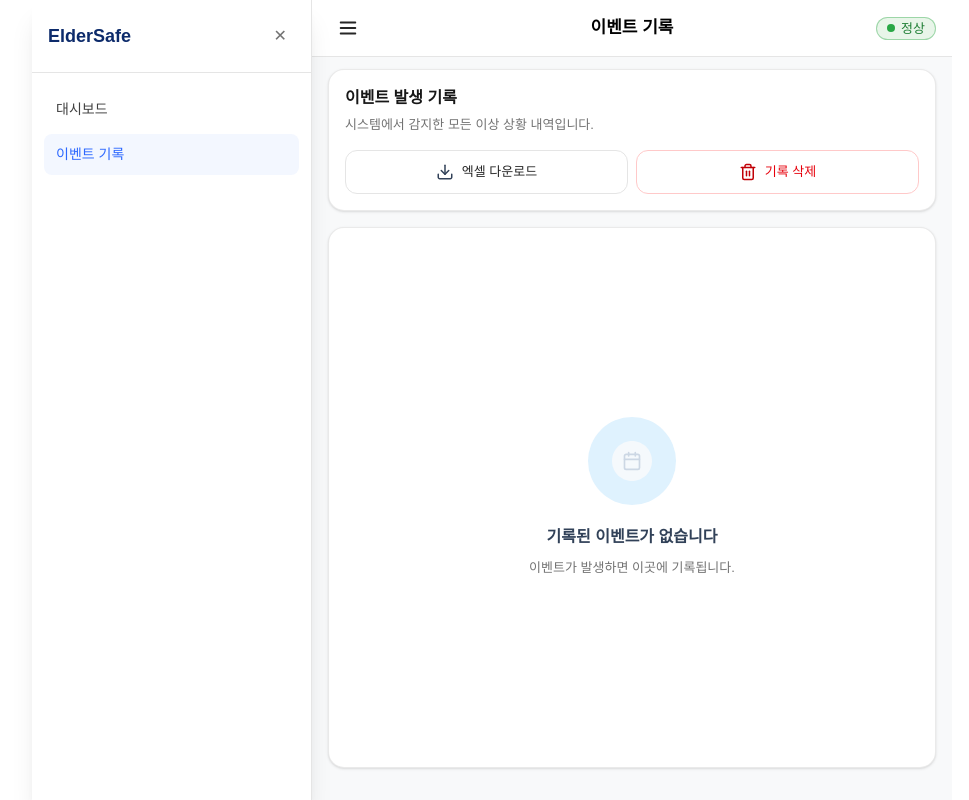
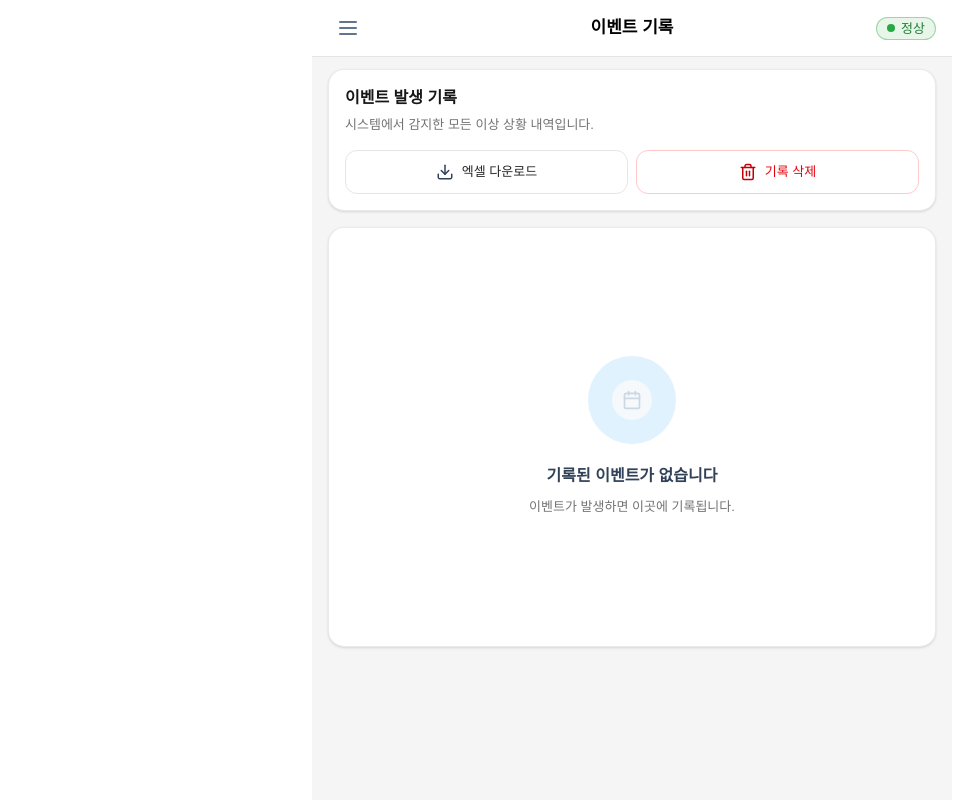
Before and after one commit to Jungsunmin/Elderly_Fall_Detection_System, a React (Vite) app in the folder frontend/: page /event-record in a window 1280 px wide. Shown: the whole page, without its empty margins (8-977 px from the left). Built offline with nearby package versions, Linux system fonts and the light colour scheme.

Commit message:
fix: ui구현완료료

```diff
--- a/frontend/src/components/AppLayout.tsx
+++ b/frontend/src/components/AppLayout.tsx
@@ -1,35 +1,38 @@
-import { useState, type ReactNode } from "react";
-
+import { useState } from "react";
+import { Outlet } from "react-router-dom";
 import Header from "./Header";
 import Sidebar from "./Sidebar";
 
-type AppLayoutProps = {
-  title: string;
-  statusLabel?: string;
-  statusTone?: "normal" | "danger";
-  children: ReactNode;
-};
+import { useLocation } from "react-router-dom";
 
-const AppLayout = ({
-  title,
-  statusLabel = "정상",
-  statusTone = "normal",
-  children,
-}: AppLayoutProps) => {
+type statusType = "normal" | "danger";
+const AppLayout = () => {
   const [isSidebarOpen, setIsSidebarOpen] = useState(false);
+  //statusTone은
+  const location = useLocation();
+  const currentPath = location.pathname;
+  const [status, setStatus] = useState<statusType>("normal");
+
+  //status는 backend에서 받아올 예정.
+  const toggleSidebar = () => {
+    setIsSidebarOpen(!isSidebarOpen);
+  };
+
+  let title = "";
+
+  if (currentPath.includes("/dashboard")) {
+    title = "대시보드";
+  } else if (currentPath.includes("/event-record")) {
+    title = "이벤트 기록";
+  }
 
   return (
-    <div className="relative flex min-h-dvh w-full flex-col bg-[#F8F9FA]">
-      <Header
-        title={title}
-        statusLabel={statusLabel}
-        statusTone={statusTone}
-        onMenuClick={() => setIsSidebarOpen(true)}
-      />
+    <div className="relative flex min-h-dvh w-full flex-col bg-[#F8F9FA overflow-hidden">
+      <Header title={title} status={status} toggleSidebar={toggleSidebar} />
 
-      <Sidebar isOpen={isSidebarOpen} onClose={() => setIsSidebarOpen(false)} />
+      <Sidebar isOpen={isSidebarOpen} onClose={toggleSidebar}/>
 
-      <main className="flex flex-1 flex-col gap-4 px-4 pb-8 pt-3">{children}</main>
+      <Outlet />
     </div>
   );
 };
--- a/frontend/src/components/Header.tsx
+++ b/frontend/src/components/Header.tsx
@@ -1,11 +1,10 @@
-export type HeaderStatusTone = "normal" | "danger";
+import menuIcon from "../assets/menuIcon.svg";
+type HeaderStatusTone = "normal" | "danger";
 
-export type HeaderProps = {
+type HeaderProps = {
   title: string;
-  statusLabel?: string;
-  statusTone?: HeaderStatusTone;
-  onMenuClick?: () => void;
-  className?: string;
+  status: HeaderStatusTone;
+  toggleSidebar: () => void;
 };
 
 const toneStyles: Record<
@@ -24,43 +23,26 @@ const toneStyles: Record<
   },
 };
 
-const MenuIcon = () => (
-  <svg
-    width="22"
-    height="22"
-    viewBox="0 0 24 24"
-    fill="none"
-    stroke="currentColor"
-    strokeWidth="2"
-    strokeLinecap="round"
-    className="text-neutral-800"
-    aria-hidden
-  >
-    <path d="M4 6h16M4 12h16M4 18h16" />
-  </svg>
-);
-
 const Header = ({
   title,
-  statusLabel = "정상",
-  statusTone = "normal",
-  onMenuClick,
-  className = "",
+  status,
+  toggleSidebar,
 }: HeaderProps) => {
-  const tone = toneStyles[statusTone];
+  const tone = toneStyles[status];
+  const statusLabel = status === "normal" ? "정상" : "위험";
 
   return (
     <header
-      className={`sticky top-0 z-20 w-full border-b border-neutral-200 bg-white ${className}`}
+      className={`sticky top-0 z-20 w-full border-b border-neutral-200 bg-white`}
     >
       <div className="relative flex h-14 items-center justify-between px-4">
         <button
           type="button"
-          onClick={onMenuClick}
+          onClick={toggleSidebar}
           className="flex h-10 w-10 shrink-0 items-center justify-center rounded-lg text-neutral-800 transition hover:bg-neutral-100 active:bg-neutral-200"
-          aria-label="메뉴 열기"
+          aria-label="메뉴 열고 닫기"
         >
-          <MenuIcon />
+          <img src={menuIcon} alt="menu" className="h-6 w-6" />
         </button>
 
         <h1 className="pointer-events-none absolute left-1/2 top-1/2 -translate-x-1/2 -translate-y-1/2 text-[17px] font-bold text-black">
@@ -71,7 +53,10 @@ const Header = ({
           className={`flex shrink-0 items-center gap-1.5 rounded-full border px-2.5 py-1 ${tone.wrap}`}
           role="status"
         >
-          <span className={`h-2 w-2 shrink-0 rounded-full ${tone.dot}`} aria-hidden />
+          <span
+            className={`h-2 w-2 shrink-0 rounded-full ${tone.dot}`}
+            aria-hidden
+          />
           <span className={`text-[13px] font-medium leading-none ${tone.text}`}>
             {statusLabel}
           </span>
--- a/frontend/src/components/Sidebar.tsx
+++ b/frontend/src/components/Sidebar.tsx
@@ -26,7 +26,7 @@ const Sidebar = ({ isOpen, onClose }: SidebarProps) => {
       <button
         type="button"
         onClick={onClose}
-        className={`absolute inset-0 bg-black/25 transition-opacity ${
+        className={`absolute inset-0 bg-black/25 transition-opacity duration-300 ${
           isOpen ? "opacity-100" : "opacity-0"
         }`}
         aria-label="사이드바 닫기"
@@ -34,9 +34,9 @@ const Sidebar = ({ isOpen, onClose }: SidebarProps) => {
 
       <aside
         onClick={handlePanelClick}
-        className={`absolute left-0 top-0 flex h-full w-[280px] flex-col border-r border-neutral-200 bg-white shadow-xl transition-transform duration-300 ${
-          isOpen ? "translate-x-0" : "-translate-x-full"
-        }`}
+        className={`absolute left-0 top-0 flex h-full w-[280px] flex-col border-r border-neutral-200 bg-white
+    transition-transform duration-300 ease-in-out will-change-transform
+    ${isOpen ? "translate-x-0 shadow-xl" : "-translate-x-[105%] shadow-none"}`}
       >
         <div className="flex items-center justify-between border-b border-neutral-200 px-4 py-4">
           <div className="flex items-center gap-2">
--- a/frontend/src/pages/DashboardPage.tsx
+++ b/frontend/src/pages/DashboardPage.tsx
@@ -32,7 +32,7 @@ const StatusRow = ({ label, badge, badgeVariant }: StatusRowProps) => (
 
 const DashboardPage = () => {
   return (
-    <AppLayout title="대시보드" statusLabel="정상" statusTone="normal">
+    <div className="flex flex-col gap-4 px-4 pb-8 pt-3">
       <section className="overflow-hidden rounded-2xl border border-neutral-200/80 bg-white shadow-sm">
         <div className="flex items-center justify-between border-b border-neutral-100 px-4 py-3">
           <div className="flex items-center gap-2">
@@ -108,7 +108,7 @@ const DashboardPage = () => {
           </p>
         </div>
       </section>
-    </AppLayout>
+    </div>
   );
 };
 
--- a/frontend/src/pages/EventRecordPage.tsx
+++ b/frontend/src/pages/EventRecordPage.tsx
@@ -8,7 +8,7 @@ import calendarIcon from "../assets/calendarIcon.svg";
 
 const EventRecordPage = () => {
   return (
-    <AppLayout title="이벤트 기록" statusLabel="정상" statusTone="normal">
+    <div className="flex flex-col gap-4 px-4 pb-8 pt-3">
       <section className="rounded-2xl border border-neutral-200/80 bg-white p-4 shadow-sm">
         <h2 className="text-[16px] font-bold text-neutral-900">이벤트 발생 기록</h2>
         <p className="mt-1.5 text-[13px] leading-snug text-neutral-500">
@@ -45,7 +45,7 @@ const EventRecordPage = () => {
           </p>
         </div>
       </section>
-    </AppLayout>
+    </div>
   );
 };
 
```
Also changed, not shown: frontend/src/App.tsx (+12 -6 lines), frontend/src/assets/menuIcon.svg (added), 1 other file (tests, documents, lock files or other folders).
